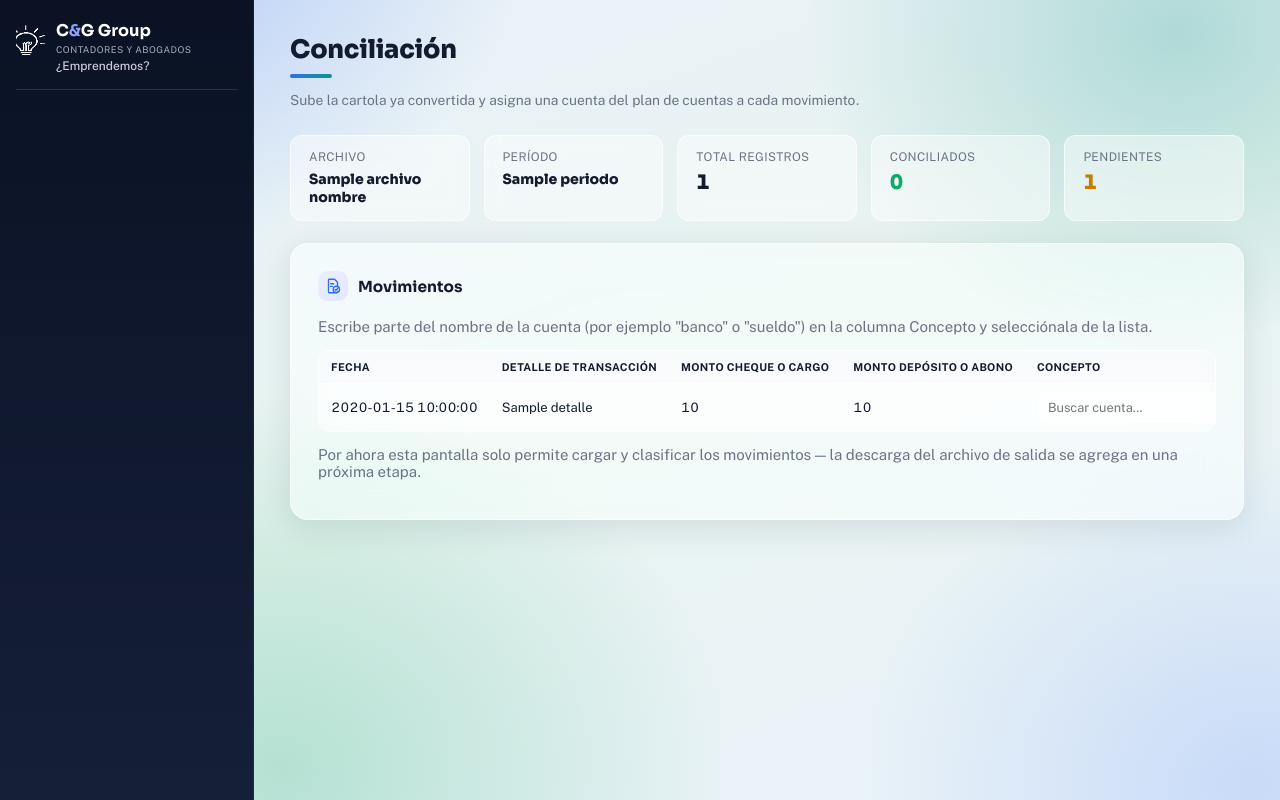
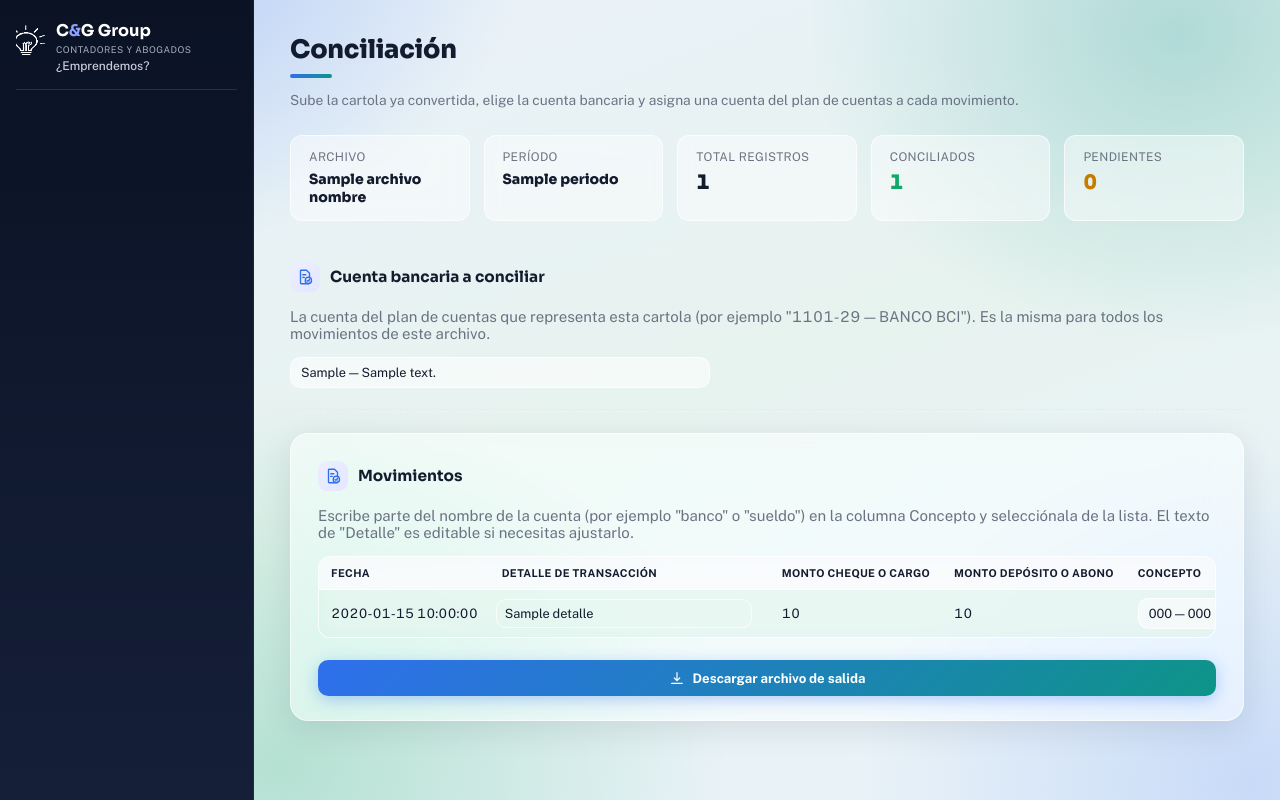
Before and after one commit to Hernancyg/cyg-cartolas-f29, a Flask app: template app/templates/conciliacion.html in a window 1280 px wide. Run offline with Flask 3, Linux system fonts and the light colour scheme; the template is opened without the code that fills it: most values are stand-ins (such as "Sample title", 1, 10 or a date in 2020).

Commit message:
Add files via upload

```diff
--- a/app/templates/conciliacion.html
+++ b/app/templates/conciliacion.html
@@ -5,7 +5,7 @@
 
 <div class="page-title">Conciliación</div>
 <div class="page-title-underline"></div>
-<p class="page-subtitle">Sube la cartola ya convertida y asigna una cuenta del plan de cuentas a cada movimiento.</p>
+<p class="page-subtitle">Sube la cartola ya convertida, elige la cuenta bancaria y asigna una cuenta del plan de cuentas a cada movimiento.</p>
 
 {% if not filas %}
 <div class="card mergeable">
@@ -39,6 +39,30 @@
   <div class="metric warn"><div class="k">Pendientes</div><div class="v" id="stat-pendientes">{{ filas | length }}</div></div>
 </div>
 
+<form method="post" action="{{ url_for('conciliacion.descargar') }}" id="form-conciliacion">
+  <input type="hidden" name="csrf_token" value="{{ csrf_token() }}">
+  <input type="hidden" name="archivo_nombre" value="{{ archivo_nombre }}">
+  <input type="hidden" name="total_filas" value="{{ filas | length }}">
+
+  <div class="card mergeable">
+    <div class="section-header">
+      <div class="section-badge">{{ icon('reconcile', 18) }}</div>
+      <div class="section-title">Cuenta bancaria a conciliar</div>
+    </div>
+    <p class="muted" style="margin-top:0">
+      La cuenta del plan de cuentas que representa esta cartola (por ejemplo "1101-29 — BANCO BCI").
+      Es la misma para todos los movimientos de este archivo.
+    </p>
+    <div class="cuenta-search cuenta-search-banco">
+      <input type="text" id="cuenta-banco-input" class="cuenta-search-input" placeholder="Buscar cuenta bancaria…"
+             autocomplete="off" spellcheck="false"
+             value="{{ (cuenta_banco_codigo + ' — ' + cuenta_banco_descripcion) if cuenta_banco_codigo else '' }}">
+      <input type="hidden" id="cuenta-banco-codigo" class="cuenta-codigo" name="cuenta_banco_codigo" value="{{ cuenta_banco_codigo }}">
+      <input type="hidden" id="cuenta-banco-descripcion" class="cuenta-descripcion" name="cuenta_banco_descripcion" value="{{ cuenta_banco_descripcion }}">
+      <div class="cuenta-search-results" hidden></div>
+    </div>
+  </div>
+
   <div class="card highlight">
     <div class="section-header">
       <div class="section-badge">{{ icon('reconcile', 18) }}</div>
@@ -46,7 +70,7 @@
     </div>
     <p class="muted" style="margin-top:0">
       Escribe parte del nombre de la cuenta (por ejemplo "banco" o "sueldo") en la columna Concepto
-    y selecciónala de la lista.
+      y selecciónala de la lista. El texto de "Detalle" es editable si necesitas ajustarlo.
     </p>
 
     <div class="table-wrap">
@@ -54,7 +78,7 @@
         <thead>
           <tr>
             <th>Fecha</th>
-          <th>Detalle de transacción</th>
+            <th style="min-width:280px">Detalle de transacción</th>
             <th>Monto cheque o cargo</th>
             <th>Monto depósito o abono</th>
             <th style="min-width:280px">Concepto</th>
@@ -62,16 +86,29 @@
         </thead>
         <tbody>
           {% for f in filas %}
-        <tr class="fila-conciliacion" data-row="{{ loop.index0 }}">
-          <td style="white-space:nowrap">{{ f.fecha }}</td>
-          <td>{{ f.detalle }}</td>
-          <td>{{ (f.cargo | clp) if f.cargo else '' }}</td>
-          <td>{{ (f.abono | clp) if f.abono else '' }}</td>
+          <tr class="fila-conciliacion {{ 'fila-conciliada' if f.concepto_codigo else '' }}" data-row="{{ loop.index0 }}">
+            <td style="white-space:nowrap">
+              {{ f.fecha }}
+              <input type="hidden" name="fecha_{{ loop.index0 }}" value="{{ f.fecha }}">
+              <input type="hidden" name="fecha_iso_{{ loop.index0 }}" value="{{ f.fecha_iso }}">
+            </td>
+            <td>
+              <input type="text" class="td-editable-input" name="detalle_{{ loop.index0 }}" value="{{ f.detalle }}" autocomplete="off">
+            </td>
+            <td>
+              {{ (f.cargo | clp) if f.cargo else '' }}
+              <input type="hidden" name="cargo_{{ loop.index0 }}" value="{{ f.cargo }}">
+            </td>
+            <td>
+              {{ (f.abono | clp) if f.abono else '' }}
+              <input type="hidden" name="abono_{{ loop.index0 }}" value="{{ f.abono }}">
+            </td>
             <td>
               <div class="cuenta-search">
-              <input type="text" class="cuenta-search-input" placeholder="Buscar cuenta…" autocomplete="off" spellcheck="false">
-              <input type="hidden" class="cuenta-codigo" value="">
-              <input type="hidden" class="cuenta-descripcion" value="">
+                <input type="text" class="cuenta-search-input" placeholder="Buscar cuenta…" autocomplete="off" spellcheck="false"
+                       value="{{ (f.concepto_codigo + ' — ' + f.concepto_descripcion) if f.concepto_codigo else '' }}">
+                <input type="hidden" class="cuenta-codigo" name="concepto_codigo_{{ loop.index0 }}" value="{{ f.concepto_codigo }}">
+                <input type="hidden" class="cuenta-descripcion" name="concepto_descripcion_{{ loop.index0 }}" value="{{ f.concepto_descripcion }}">
                 <div class="cuenta-search-results" hidden></div>
               </div>
             </td>
@@ -81,11 +118,14 @@
       </table>
     </div>
 
-  <p class="muted" style="margin-top:14px">
-    Por ahora esta pantalla solo permite cargar y clasificar los movimientos — la descarga del
-    archivo de salida se agrega en una próxima etapa.
-  </p>
+    <div class="actions-row" style="margin-top:14px">
+      <div id="conciliacion-error" class="alert alert-error" style="white-space:pre-line" hidden></div>
     </div>
+    <div class="actions-row">
+      <button type="submit" class="btn">{{ icon('download', 16) }} Descargar archivo de salida</button>
+    </div>
+  </div>
+</form>
 
 <script>window.CYG_PLAN_CUENTAS = {{ cuentas | tojson }};</script>
 <script src="{{ url_for('static', filename='js/conciliacion.js') }}"></script>
```
Lines whose indentation alone changed are shown as unchanged.
